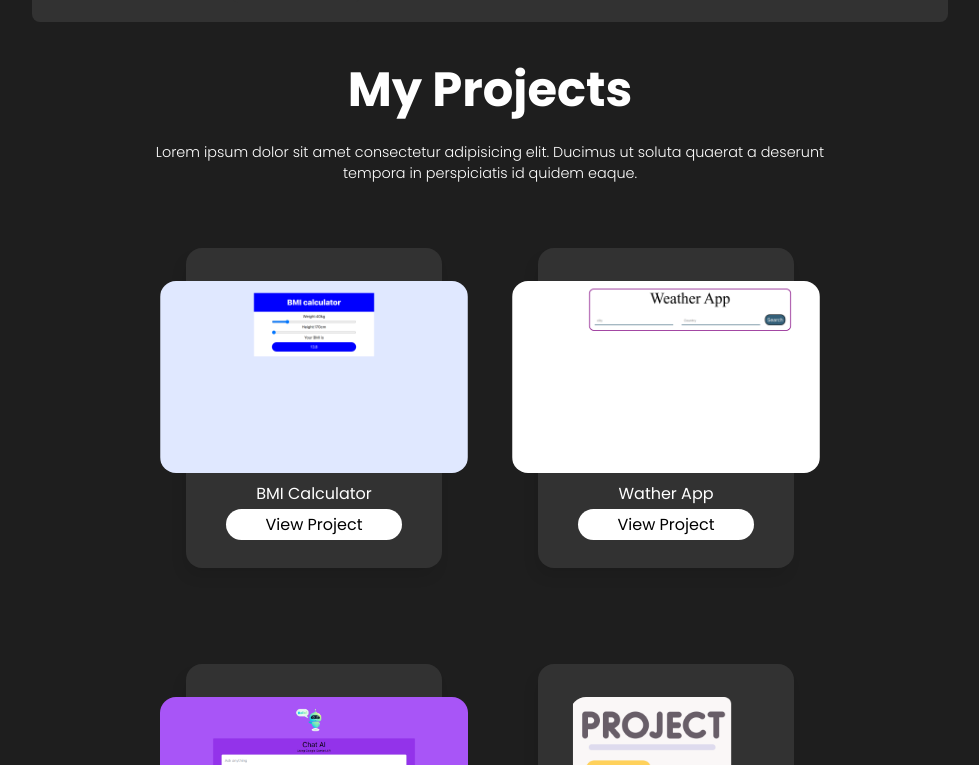
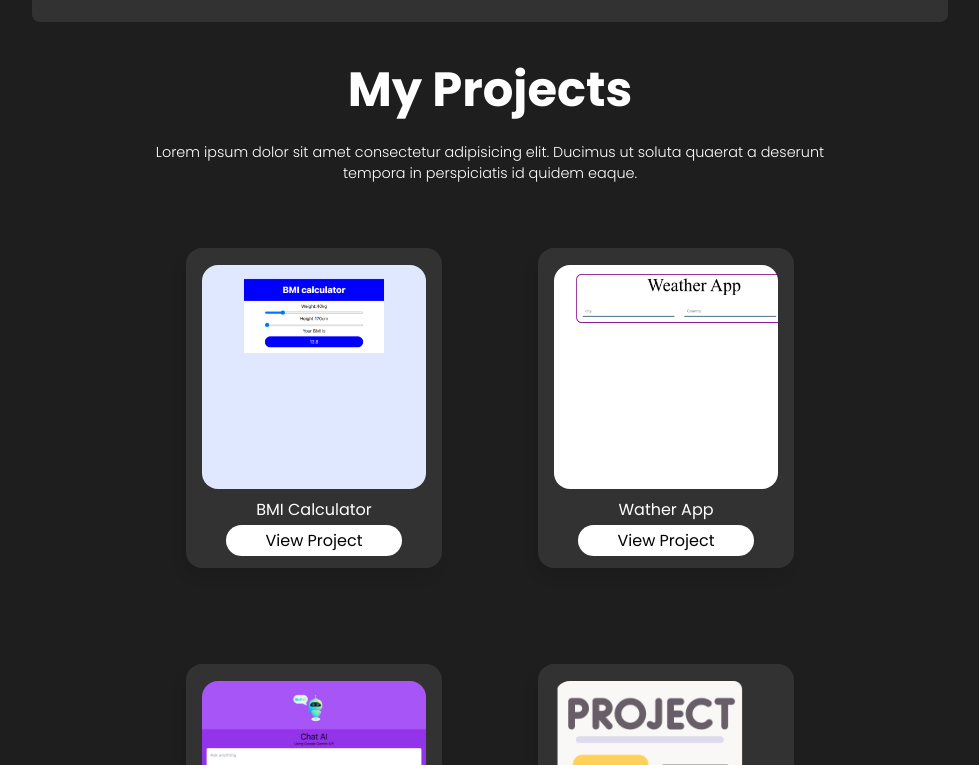
Before and after one commit to raju365/Portfolio, a React (Create React App) app: page / in a window 1280 px wide. Shown: the part 1478-2243 px from the top of the page, without its empty margins (150-1129 px from the left). Built offline with nearby package versions, Linux system fonts and the light colour scheme.

Commit message:
Update project.css

```diff
--- a/src/components/css/project.css
+++ b/src/components/css/project.css
@@ -46,7 +46,8 @@
 }
 .projectImg {
   object-fit: cover;
-  height: 12rem;
+      height: 14rem;
+    width: 14rem;
   margin: 0.5rem;
   border-radius: 1rem;
 }
```
